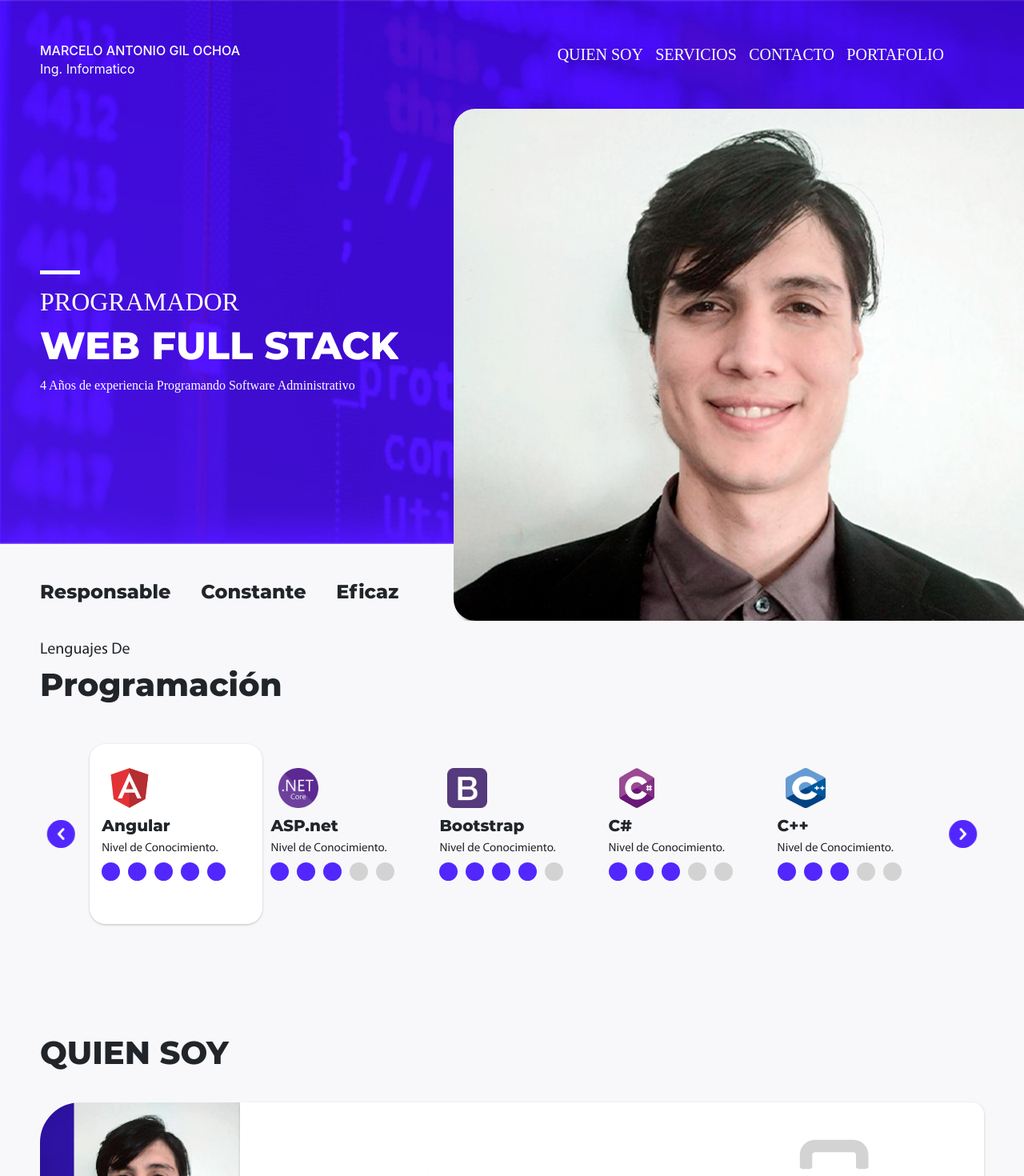
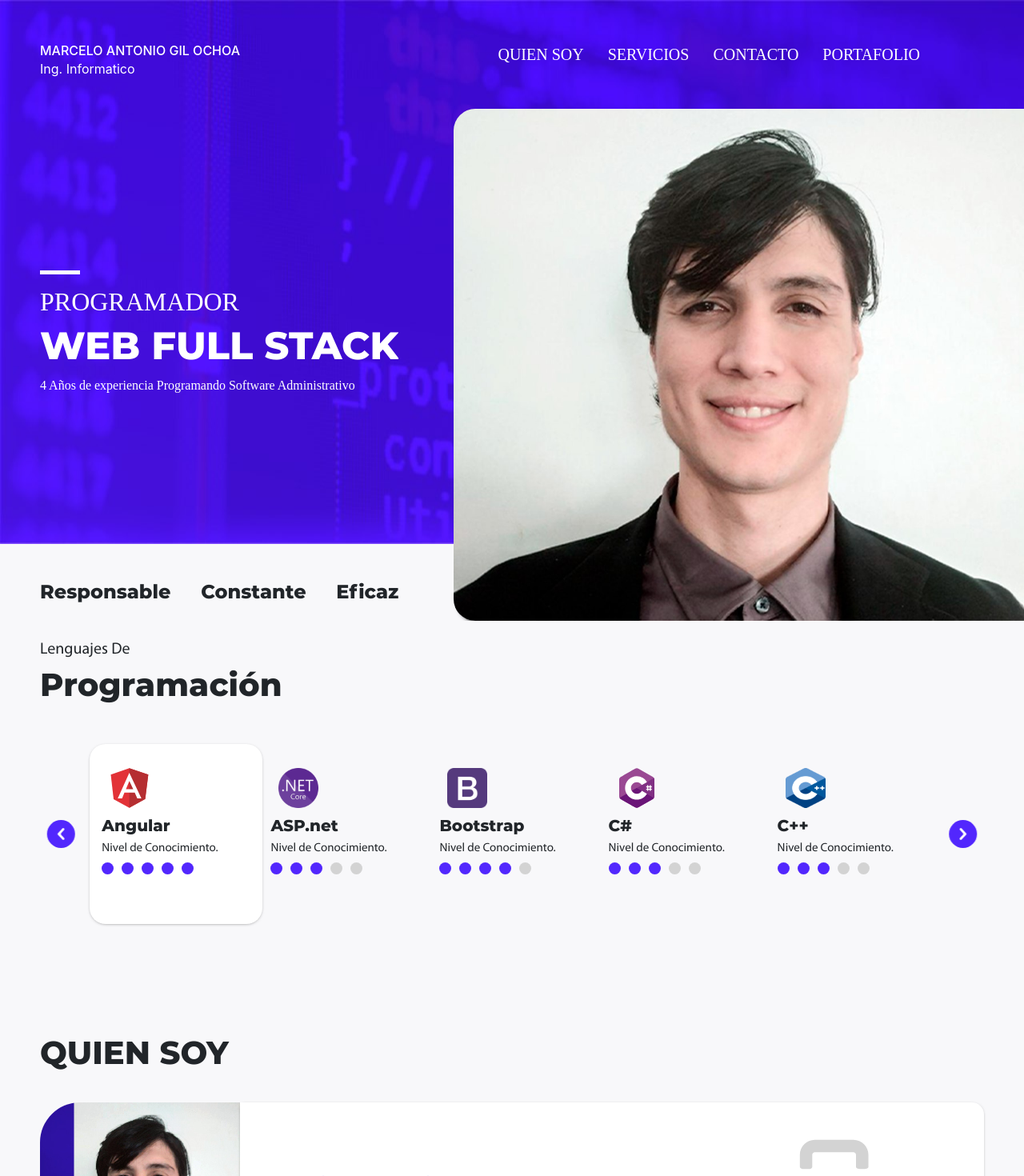
Before and after one commit to coruntios/c-v, an Angular app: page / in a window 1280 px wide. Shown: the top 1470 px of the page at 80% size. Built offline with nearby package versions, Linux system fonts and the light colour scheme; a web font is replaced by a local one.

Commit message:
quality of life

```diff
--- a/src/app/components/icon-tooltip/icon-tooltip.component.css
+++ b/src/app/components/icon-tooltip/icon-tooltip.component.css
@@ -1,3 +1,4 @@
+@media(min-width: 768px){
     .icon{
         width: 100px;
         height: 100px;
@@ -7,3 +8,15 @@
         background-size: 100%;
         border: 0px;
     }
+}
+
+@media(max-width: 768px){
+    .icon{
+        width: 100px;
+        height: 100px;
+        border-radius: 100%;
+        margin: 5px !important;
+        background-size: 100%;
+        border: 0px;
+    }
+}
--- a/src/app/components/icon-tooltip/icon-tooltip.component.html
+++ b/src/app/components/icon-tooltip/icon-tooltip.component.html
@@ -1,5 +1,7 @@
-<div class="icon" (mouseover)="onMouseIn()" (mouseout)="onMouseOut()"  [ngStyle]="{ 'background-image': 'url(' + image + ')'}">
-    <div class="row center">
-        <app-tooltip [title]="title" *ngIf="visible"></app-tooltip>
+<a [href]="url" target="_blank">
+    <div class="icon" (mouseover)="onMouseIn()" (mouseout)="onMouseOut()"  [ngStyle]="{ 'background-image': 'url(' + image + ')'}">
+        <div class="row center">
+            <app-tooltip [title]="title" *ngIf="visible"></app-tooltip>
+        </div>
     </div>
-</div>
+</a>
--- a/src/app/components/icon-tooltip/icon-tooltip.component.ts
+++ b/src/app/components/icon-tooltip/icon-tooltip.component.ts
@@ -8,6 +8,8 @@ import { Component, Input, OnInit } from '@angular/core';
 export class IconTooltipComponent implements OnInit {
   @Input() title = "";
   @Input() image = "";
+  @Input() url = "";
+
 
   visible = false;
   constructor() { }
--- a/src/app/components/level-circles/level-circles.component.css
+++ b/src/app/components/level-circles/level-circles.component.css
@@ -1,6 +1,6 @@
 .circle{
-    width: 23px;
-    height: 23px;
+    width: 15px;
+    height: 15px;
     border-radius: 100%;
     background-color: #d3d3d3;
     margin-right: 10px !important;
--- a/src/app/components/profile-card/profile-card.component.html
+++ b/src/app/components/profile-card/profile-card.component.html
@@ -9,8 +9,8 @@
             <img src="../../../assets/profile-picture.jpg" style="width: 250px;border-radius: 50px 0px 0px 5px;" alt="">
         </div>
 
-        <div class="col description-container">
-            <div style="height: 300px" #container>
+        <div class="col description-container" style="height: 300px;">
+            <div #container style="height: 300px;">
 
                 <!-- quien soy? -->
                 <div class="description-content center portafolio">
--- a/src/app/components/tooltip/tooltip.component.html
+++ b/src/app/components/tooltip/tooltip.component.html
@@ -1,7 +1,7 @@
-<div class="container" >
+<div class="container">
     <div class="centered">
         <div class="row information">
-            <h3 style="margin: 0px;">
+            <h3 style="margin: 0px;color:white">
                 {{title}}
             </h3>
         </div>
--- a/src/app/shared/footer/footer.component.html
+++ b/src/app/shared/footer/footer.component.html
@@ -12,10 +12,18 @@
     </div>
     <div class="col">
         <div class="row justify-content-end">
-            <app-icon-tooltip title="+584246731180" image="../../../assets/footer/wh-01.png"></app-icon-tooltip>
-            <app-icon-tooltip title="majg8a@gmail.com" image="../../../assets/footer/gmail-01.png"></app-icon-tooltip>
-            <app-icon-tooltip title="https://www.linkedin.com/in/marcelo-gil-ochoa-7aa612179/"
-                image="../../../assets/footer/linkeding-01.png"></app-icon-tooltip>
+            <div class="col-md-auto">
+                <app-icon-tooltip title="+584246731180" image="../../../assets/footer/wh-01.png"
+                    url="//wa.me/584246731180"></app-icon-tooltip>
+            </div>
+            <div class="col-md-auto">
+                <app-icon-tooltip title="majg8a@gmail.com" image="../../../assets/footer/gmail-01.png" url="mailto:majg8a@gmail.com">
+                </app-icon-tooltip>
+            </div>
+            <div class="col-md-auto">
+                <app-icon-tooltip title="linkedin profile" image="../../../assets/footer/linkeding-01.png"
+                    url="https://www.linkedin.com/in/marcelo-gil-ochoa-7aa612179/"></app-icon-tooltip>
+            </div>
         </div>
     </div>
 </div>
--- a/src/app/shared/header/header.component.css
+++ b/src/app/shared/header/header.component.css
@@ -9,6 +9,7 @@ a{
 
 .link{
     z-index: 9999;
+    margin-right: 30px !important;
 }
 
 .header{
--- a/src/app/shared/header/header.component.html
+++ b/src/app/shared/header/header.component.html
@@ -3,18 +3,18 @@
     <h6 style="margin: 0em;">MARCELO ANTONIO GIL OCHOA</h6>
     <p style="margin: 0em;">Ing. Informatico</p>
   </div>
-  <div class="col-5" style="margin-right: 100px !important;font-family: Montserrat; font-size: 20px;">
+  <div class="col-md-auto" style="margin-right: 100px !important;font-family: Montserrat; font-size: 20px;">
     <div class="row  justify-content-between global-margin">
-      <div class="col-auto link">
+      <div class="col-md-auto link">
         <a href="#quien_soy">QUIEN SOY</a>
       </div>
-      <div class="col-auto link">
+      <div class="col-md-auto link">
         <a href="#services">SERVICIOS</a>
       </div>
-      <div class="col-auto link">
+      <div class="col-md-auto link">
         <a href="#contact">CONTACTO</a>
       </div>
-      <div class="col-auto link">
+      <div class="col-md-auto link">
         <a href="#portafolio">PORTAFOLIO</a>
       </div>
     </div>
```
Lines whose indentation alone changed are shown as unchanged.
